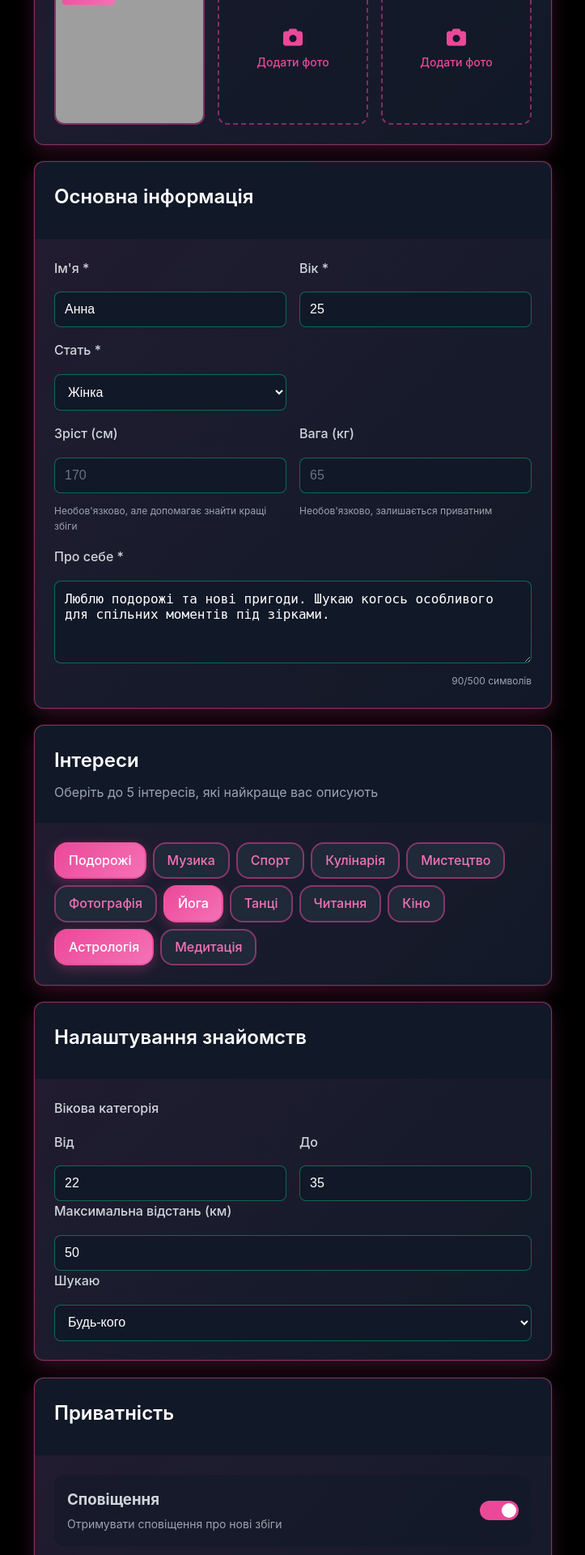
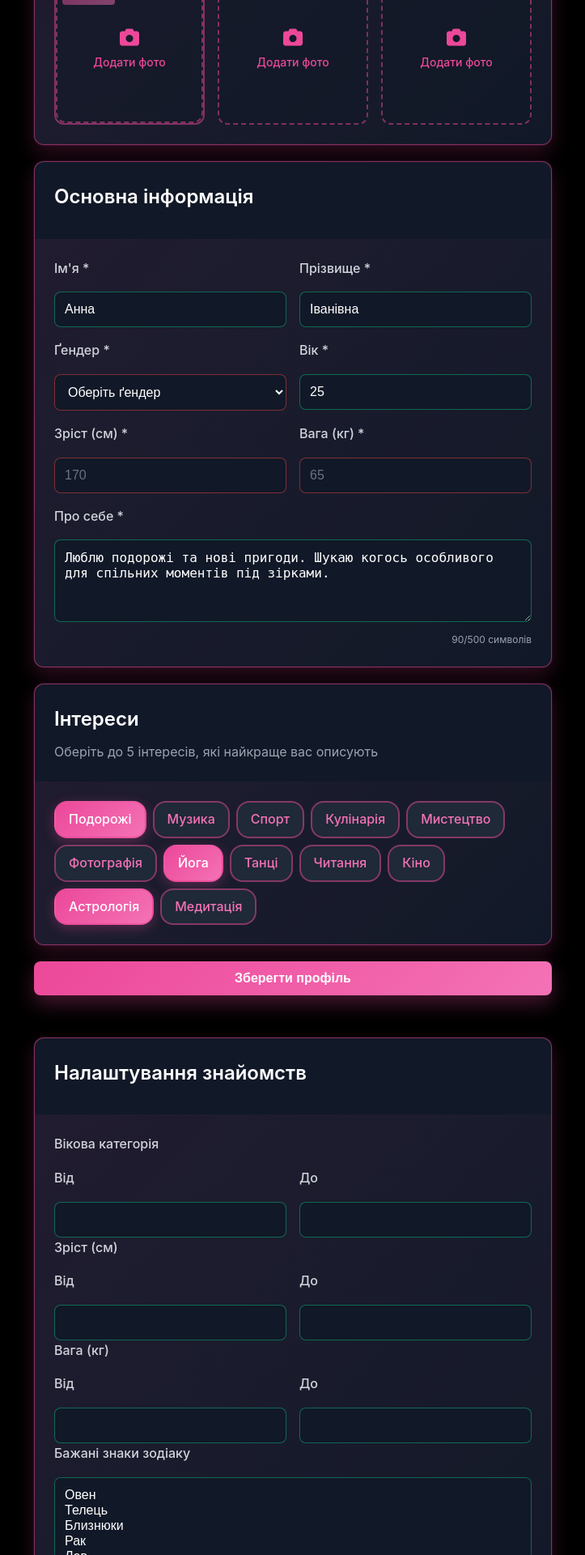
Before and after one commit to Bananbka/Meetiac, a Python web app: template app/templates/profile.html in a window 1280 px wide. Shown: the part 280-2200 px from the top of the page at 81% size, without its empty margins (278-1001 px from the left). Run offline with Jinja, Linux system fonts and the light colour scheme; the template is opened without the code that fills it, so the values that code supplies are empty; grey boxes are pictures that could not be loaded.

Commit message:
update profile page

```diff
--- a/app/static/css/profile.css
+++ b/app/static/css/profile.css
@@ -268,7 +268,8 @@ input:checked + .slider:before {
 }
 
 .save-btn {
-  margin-top: 2rem;
+  margin-top: 0rem;
+  margin-bottom: 2rem;
   box-shadow: 0 10px 25px rgba(236, 72, 153, 0.3);
 }
 
@@ -278,7 +279,7 @@ input:checked + .slider:before {
 
 .stats-grid {
   display: grid;
-  grid-template-columns: repeat(3, 1fr);
+  grid-template-columns: repeat(2, 1fr);
   gap: 1rem;
   margin-bottom: 1.5rem;
 }
--- a/app/static/js/profile.js
+++ b/app/static/js/profile.js
@@ -2,7 +2,7 @@
 let selectedInterests = ["Подорожі", "Астрологія", "Йога"]
 let currentPhotoSlot = 0
 const uploadedPhotos = [
-    "https://images.unsplash.com/photo-1494790108755-2616b612b786?w=200&h=200&fit=crop&crop=face",
+    null,
     null,
     null,
 ]
@@ -74,10 +74,17 @@ function toggleInterest(interest, element) {
 
 function setupFormHandlers() {
     // Save button
-    const saveBtn = document.querySelector(".save-btn")
+    const saveBtn = document.querySelector("#save-profile-changes")
     if (saveBtn) {
         saveBtn.addEventListener("click", () => {
             saveProfile()
+        })
+    }
+
+    const savePrefsBtn = document.querySelector("#save-preferences-changes")
+    if (savePrefsBtn) {
+        savePrefsBtn.addEventListener("click", () => {
+            savePreferences()
         })
     }
 }
@@ -201,7 +208,7 @@ function updatePhotoGrid() {
     })
 }
 
-function saveProfile() {
+async function saveProfile() {
     // Validate required fields
     const form = document.querySelector(".profile-form")
     const requiredFields = form.querySelectorAll("[required]")
@@ -222,26 +229,19 @@ function saveProfile() {
     // Collect form data
     const formData = {
         name: document.getElementById("profile-name")?.value,
+        surname: document.getElementById("profile-surname")?.value,
         age: document.getElementById("profile-age")?.value,
         gender: document.getElementById("profile-gender")?.value,
-        zodiac: document.getElementById("profile-zodiac")?.value,
         height: document.getElementById("profile-height")?.value,
         weight: document.getElementById("profile-weight")?.value,
         bio: document.getElementById("profile-bio")?.value,
         interests: selectedInterests,
         photos: uploadedPhotos.filter((photo) => photo !== null),
-        preferences: {
-            minAge: document.getElementById("min-age")?.value,
-            maxAge: document.getElementById("max-age")?.value,
-            maxDistance: document.getElementById("max-distance")?.value,
-            lookingFor: document.getElementById("looking-for")?.value,
-        },
-        privacy: {
-            notifications: document.getElementById("notifications")?.checked,
-            showOnline: document.getElementById("show-online")?.checked,
-            showDistance: document.getElementById("show-distance")?.checked,
-            showPhysicalInfo: document.getElementById("show-physical-info")?.checked,
-        },
+        // preferences: {
+        //     minAge: document.getElementById("min-age")?.value,
+        //     maxAge: document.getElementById("max-age")?.value,
+        //     lookingFor: document.getElementById("looking-for")?.value,
+        // }
     }
 
     // Simulate saving with loading state
@@ -249,6 +249,20 @@ function saveProfile() {
     const originalText = saveBtn.innerHTML
     saveBtn.innerHTML = '<i class="fas fa-spinner fa-spin"></i> Збереження...'
     saveBtn.disabled = true
+
+    try {
+        const res = await fetch("/api/profile/update-profile", {
+            method: "POST",
+            headers: {"Content-Type": "application/json"},
+            body: JSON.stringify(formData)
+        });
+
+        const result = await res.json();
+        alert(result.message || 'Зміни збережено!');
+    } catch (err) {
+        console.error('Upload error:', err);
+        alert('Сталася помилка при збереженні');
+    }
 
     setTimeout(() => {
         // Restore button
@@ -262,6 +276,68 @@ function saveProfile() {
         localStorage.setItem("meetiacProfile", JSON.stringify(formData))
     }, 1500)
 }
+
+async function savePreferences() {
+    const form = document.getElementById("preferences-form");
+    if (!form) {
+        showNotification("Форму не знайдено", "error");
+        return;
+    }
+
+    const minAge = parseInt(form.min_age.value);
+    const maxAge = parseInt(form.max_age.value);
+    const minHeight = parseInt(form.min_height.value) || null;
+    const maxHeight = parseInt(form.max_height.value) || null;
+    const minWeight = parseInt(form.min_weight.value) || null;
+    const maxWeight = parseInt(form.max_weight.value) || null;
+
+    // Валідація меж
+    if (minAge > maxAge) {
+        showNotification("Мінімальний вік не може бути більшим за максимальний", "warning");
+        return;
+    }
+    if (minHeight !== null && maxHeight !== null && minHeight > maxHeight) {
+        showNotification("Мінімальний зріст не може бути більшим за максимальний", "warning");
+        return;
+    }
+    if (minWeight !== null && maxWeight !== null && minWeight > maxWeight) {
+        showNotification("Мінімальна вага не може бути більшою за максимальну", "warning");
+        return;
+    }
+
+    const formData = {
+        min_age: minAge,
+        max_age: maxAge,
+        min_height: minHeight,
+        max_height: maxHeight,
+        min_weight: minWeight,
+        max_weight: maxWeight,
+        zodiac_signs: Array.from(form["zodiac_signs"].selectedOptions).map(opt => opt.value),
+        looking_for: form["looking_for"].value
+    };
+
+    try {
+        const response = await fetch("/api/profile/update-preferences", {
+            method: "POST",
+            headers: {
+                "Content-Type": "application/json"
+            },
+            body: JSON.stringify(formData)
+        });
+
+        const result = await response.json();
+
+        if (response.ok) {
+            showNotification("Переваги збережено успішно ✨", "success");
+        } else {
+            showNotification(result.message || "Помилка збереження переваг", "error");
+        }
+    } catch (error) {
+        console.error("Помилка при збереженні переваг:", error);
+        showNotification("Не вдалося з'єднатися з сервером", "error");
+    }
+}
+
 
 function showNotification(message, type = "info") {
     // Remove existing notifications
--- a/app/templates/profile.html
+++ b/app/templates/profile.html
@@ -49,11 +49,11 @@
             <div class="card-content">
                 <div class="photo-grid">
                     <div class="photo-slot main">
-                            <img src="https://images.unsplash.com/photo-1494790108755-2616b612b786?w=200&h=200&fit=crop&crop=face" alt="Main photo">
                         <div class="photo-badge">Головне</div>
-                            <button class="photo-remove" onclick="removePhoto(0)">
-                                <i class="fas fa-times"></i>
-                            </button>
+                        <div class="photo-slot empty" onclick="uploadPhoto(0)">
+                            <i class="fas fa-camera"></i>
+                            <span>Додати фото</span>
+                        </div>
                     </div>
                     <div class="photo-slot empty" onclick="uploadPhoto(1)">
                         <i class="fas fa-camera"></i>
@@ -64,7 +64,8 @@
                         <span>Додати фото</span>
                     </div>
                 </div>
-                    <input type="file" id="photoUpload" accept="image/*" style="display: none;" onchange="handlePhotoUpload(event)">
+                <input type="file" id="photoUpload" accept="image/*" style="display: none;"
+                       onchange="handlePhotoUpload(event)" multiple>
             </div>
         </div>
 
@@ -81,6 +82,22 @@
                             <input type="text" id="profile-name" value="Анна" required>
                         </div>
                         <div class="form-group">
+                            <label for="profile-surname">Прізвище *</label>
+                            <input type="text" id="profile-surname" value="Іванівна" required>
+                        </div>
+                    </div>
+
+                    <div class="form-row">
+                        <div class="form-group">
+                            <label for="profile-gender">Ґендер *</label>
+                            <select id="profile-gender" required>
+                                <option value="">Оберіть ґендер</option>
+                                <option value="female">Жінка</option>
+                                <option value="male">Чоловік</option>
+                                <option value="other">Інше</option>
+                            </select>
+                        </div>
+                        <div class="form-group">
                             <label for="profile-age">Вік *</label>
                             <input type="number" id="profile-age" value="25" min="18" max="100" required>
                         </div>
@@ -88,27 +105,12 @@
 
                     <div class="form-row">
                         <div class="form-group">
-                                <label for="profile-gender">Стать *</label>
-                                <select id="profile-gender" required>
-                                    <option value="">Оберіть стать</option>
-                                    <option value="female" selected>Жінка</option>
-                                    <option value="male">Чоловік</option>
-                                    <option value="non-binary">Небінарна особа</option>
-                                    <option value="other">Інше</option>
-                                </select>
-                            </div>
-                        </div>
-
-                        <div class="form-row">
-                            <div class="form-group">
-                                <label for="profile-height">Зріст (см)</label>
-                                <input type="number" id="profile-height" placeholder="170" min="120" max="250">
-                                <small class="field-hint">Необов'язково, але допомагає знайти кращі збіги</small>
+                            <label for="profile-height">Зріст (см) *</label>
+                            <input type="number" id="profile-height" placeholder="170" min="120" max="250" required>
                         </div>
                         <div class="form-group">
-                                <label for="profile-weight">Вага (кг)</label>
-                                <input type="number" id="profile-weight" placeholder="65" min="30" max="300">
-                                <small class="field-hint">Необов'язково, залишається приватним</small>
+                            <label for="profile-weight">Вага (кг) *</label>
+                            <input type="number" id="profile-weight" placeholder="65" min="30" max="300" required>
                         </div>
                     </div>
 
@@ -136,116 +138,110 @@
             </div>
         </div>
 
-            <!-- Preferences -->
-            <div class="card">
+        <!-- Save Button -->
+        <button class="btn btn-primary btn-full btn-large save-btn" id="save-profile-changes">Зберегти профіль</button>
+
+        <form id="preferences-form" class="card">
             <div class="card-header">
                 <h2>Налаштування знайомств</h2>
             </div>
             <div class="card-content">
+                <!-- Вікова категорія -->
                 <div class="form-group">
                     <label>Вікова категорія</label>
                     <div class="form-row">
                         <div class="form-group">
                             <label for="min-age">Від</label>
-                                <input type="number" id="min-age" value="22" min="18" max="100">
+                            <input type="number" id="min-age" name="min_age" min="18" max="100">
                         </div>
                         <div class="form-group">
                             <label for="max-age">До</label>
-                                <input type="number" id="max-age" value="35" min="18" max="100">
+                            <input type="number" id="max-age" name="max_age" min="18" max="100">
                         </div>
                     </div>
                 </div>
 
+                <!-- Зріст -->
                 <div class="form-group">
-                        <label for="max-distance">Максимальна відстань (км)</label>
-                        <input type="number" id="max-distance" value="50" min="1" max="500">
+                    <label>Зріст (см)</label>
+                    <div class="form-row">
+                        <div class="form-group">
+                            <label for="min-height">Від</label>
+                            <input type="number" id="min-height" name="min_height" min="100" max="250">
                         </div>
-
                         <div class="form-group">
-                        <label for="looking-for">Шукаю</label>
-                        <select id="looking-for">
-                            <option value="any">Будь-кого</option>
-                            <option value="female">Жінок</option>
-                            <option value="male">Чоловіків</option>
-                            <option value="non-binary">Небінарних осіб</option>
-                        </select>
+                            <label for="max-height">До</label>
+                            <input type="number" id="max-height" name="max_height" min="100" max="250">
                         </div>
                     </div>
                 </div>
 
-            <!-- Privacy Settings -->
-            <div class="card">
-                <div class="card-header">
-                    <h2>Приватність</h2>
+                <!-- Вага -->
+                <div class="form-group">
+                    <label>Вага (кг)</label>
+                    <div class="form-row">
+                        <div class="form-group">
+                            <label for="min-weight">Від</label>
+                            <input type="number" id="min-weight" name="min_weight" min="30" max="200">
                         </div>
-                <div class="card-content">
-                    <div class="setting-item">
-                        <div class="setting-info">
-                            <h3>Сповіщення</h3>
-                            <p>Отримувати сповіщення про нові збіги</p>
-                        </div>
-                        <label class="switch">
-                            <input type="checkbox" id="notifications" checked>
-                            <span class="slider"></span>
-                        </label>
-                    </div>
-
-                    <div class="setting-item">
-                        <div class="setting-info">
-                            <h3>Показувати онлайн статус</h3>
-                            <p>Інші користувачі бачитимуть, коли ви онлайн</p>
-                        </div>
-                        <label class="switch">
-                            <input type="checkbox" id="show-online" checked>
-                            <span class="slider"></span>
-                        </label>
-                    </div>
-
-                    <div class="setting-item">
-                        <div class="setting-info">
-                            <h3>Показувати відстань</h3>
-                            <p>Показувати вашу відстань до інших користувачів</p>
-                        </div>
-                        <label class="switch">
-                            <input type="checkbox" id="show-distance" checked>
-                            <span class="slider"></span>
-                        </label>
-                    </div>
-
-                    <div class="setting-item">
-                        <div class="setting-info">
-                            <h3>Показувати зріст та вагу</h3>
-                            <p>Відображати фізичні параметри в профілі</p>
-                        </div>
-                        <label class="switch">
-                            <input type="checkbox" id="show-physical-info">
-                            <span class="slider"></span>
-                        </label>
+                        <div class="form-group">
+                            <label for="max-weight">До</label>
+                            <input type="number" id="max-weight" name="max_weight" min="30" max="200">
                         </div>
                     </div>
                 </div>
 
-            <!-- Stats -->
-            <div class="stats-grid">
-                <div class="stat-card">
-                    <i class="fas fa-heart"></i>
-                    <div class="stat-number">24</div>
-                    <div class="stat-label">Вподобання</div>
-                </div>
-                <div class="stat-card">
-                    <i class="fas fa-users"></i>
-                    <div class="stat-number">8</div>
-                    <div class="stat-label">Збіги</div>
-                </div>
-                <div class="stat-card">
-                    <i class="fas fa-bell"></i>
-                    <div class="stat-number">15</div>
-                    <div class="stat-label">Повідомлення</div>
-                </div>
+                <!-- Знаки зодіаку -->
+                <div class="form-group">
+                    <label for="preferred-zodiacs">Бажані знаки зодіаку</label>
+                    <select id="preferred-zodiacs" name="zodiac_signs" multiple>
+                        <option value="aries">Овен</option>
+                        <option value="taurus">Телець</option>
+                        <option value="gemini">Близнюки</option>
+                        <option value="cancer">Рак</option>
+                        <option value="leo">Лев</option>
+                        <option value="virgo">Діва</option>
+                        <option value="libra">Терези</option>
+                        <option value="scorpio">Скорпіон</option>
+                        <option value="sagittarius">Стрілець</option>
+                        <option value="capricorn">Козоріг</option>
+                        <option value="aquarius">Водолій</option>
+                        <option value="pisces">Риби</option>
+                    </select>
+                    <small>Утримуйте Ctrl (або ⌘ на Mac), щоб вибрати кілька</small>
                 </div>
 
+                <!-- Шукаю -->
+                <div class="form-group">
+                    <label for="looking-for">Шукаю</label>
+                    <select id="looking-for" name="looking_for">
+                        <option value="any">Будь-кого</option>
+                        <option value="female">Жінок</option>
+                        <option value="male">Чоловіків</option>
+                    </select>
+                </div>
+
+            </div>
+        </form>
+
         <!-- Save Button -->
-            <button class="btn btn-primary btn-full btn-large save-btn">Зберегти зміни</button>
+        <button class="btn btn-primary btn-full btn-large save-btn" id="save-preferences-changes">Зберегти уподобання
+        </button>
+
+        <!--        &lt;!&ndash; Stats &ndash;&gt;-->
+        <!--        <div class="stats-grid">-->
+        <!--            <div class="stat-card">-->
+        <!--                <i class="fas fa-heart"></i>-->
+        <!--                <div class="stat-number">24</div>-->
+        <!--                <div class="stat-label">Вподобання</div>-->
+        <!--            </div>-->
+        <!--            <div class="stat-card">-->
+        <!--                <i class="fas fa-users"></i>-->
+        <!--                <div class="stat-number">8</div>-->
+        <!--                <div class="stat-label">Збіги</div>-->
+        <!--            </div>-->
+        <!--        </div>-->
+
 
         <!-- Delete Account Button -->
         <div class="disable-account-section">
@@ -267,7 +263,8 @@
                 <div class="modal-body">
                     <div class="warning-message">
                         <i class="fas fa-exclamation-triangle"></i>
-                            <p><strong>Увага!</strong> Ця дія незворотна. Всі ваші дані, збіги та повідомлення будуть втрачені для вас назавжди.</p>
+                        <p><strong>Увага!</strong> Ця дія незворотна. Всі ваші дані, збіги та повідомлення будуть
+                            втрачені для вас назавжди.</p>
                     </div>
 
                     <form class="delete-form" id="deleteAccountForm">
@@ -287,12 +284,14 @@
 
                         <div class="form-group" id="otherReasonGroup" style="display: none;">
                             <label for="other-reason">Опишіть детальніше:</label>
-                                <textarea id="other-reason" rows="3" placeholder="Розкажіть більше про вашу причину..."></textarea>
+                            <textarea id="other-reason" rows="3"
+                                      placeholder="Розкажіть більше про вашу причину..."></textarea>
                         </div>
 
                         <div class="form-group">
                             <label for="additional-comments">Додаткові коментарі (необов'язково):</label>
-                                <textarea id="additional-comments" rows="3" placeholder="Що ми могли б покращити?"></textarea>
+                            <textarea id="additional-comments" rows="3"
+                                      placeholder="Що ми могли б покращити?"></textarea>
                         </div>
 
                         <div class="confirmation-checkbox">
```
Lines whose indentation alone changed are shown as unchanged.
